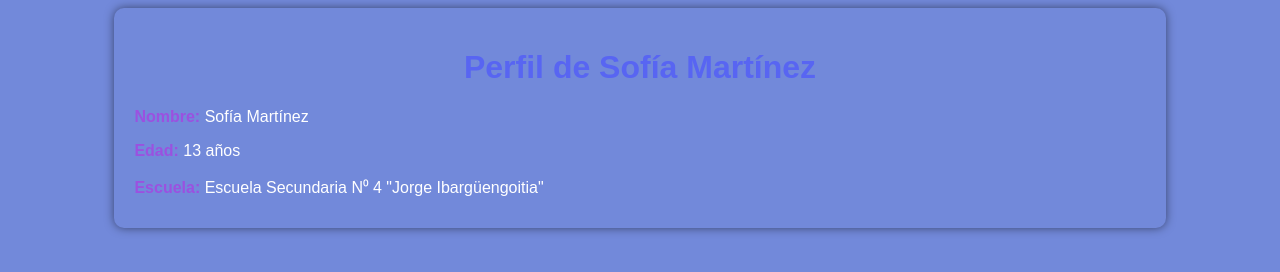
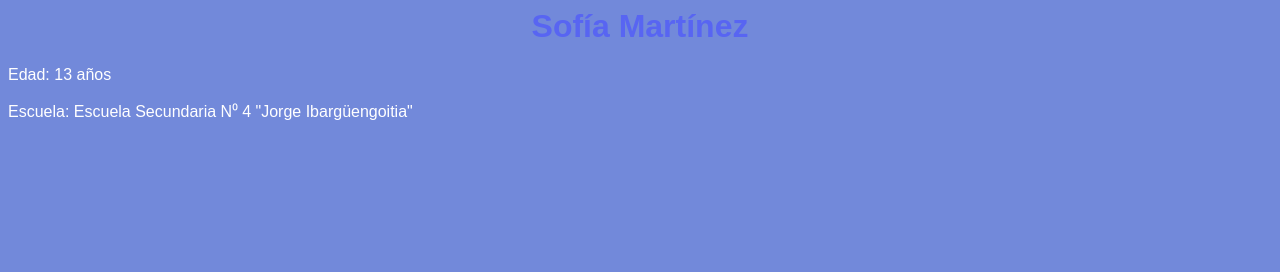
Before and after one commit to SweetLikeH0ney/pagdefer, a plain HTML site: page index.html in a window 1280 px wide. Drawn offline with Linux system fonts and the light colour scheme.

Commit message:
Update index.html

```diff
--- a/index.html
+++ b/index.html
@@ -1,16 +1,16 @@
 <html>
 <head>
     <meta charset="UTF-8">
-    <meta name="viewport" content="width=device-width, initial-scale=1.0">
-    <title>Perfil de Sofía Martínez</title>
+    <title>Sofía Martínez</title>
     <link rel="stylesheet" href="estilo.css">
 </head>
 <body>
-    <div class="container">
-        <h1>Perfil de Sofía Martínez</h1>
-        <p><strong>Nombre:</strong> Sofía Martínez</p>
-        <p><strong>Edad:</strong> 13 años</p>
-        <p><strong>Escuela:</strong> Escuela Secundaria N⁰ 4 "Jorge Ibargüengoitia"</p>
-    </div>
+    <header>
+        <h1>Sofía Martínez</h1>
+    </header>
+    <section>
+        <p>Edad: 13 años</p>
+        <p>Escuela: Escuela Secundaria N⁰ 4 "Jorge Ibargüengoitia"</p>
+    </section>
 </body>
 </html>
```
